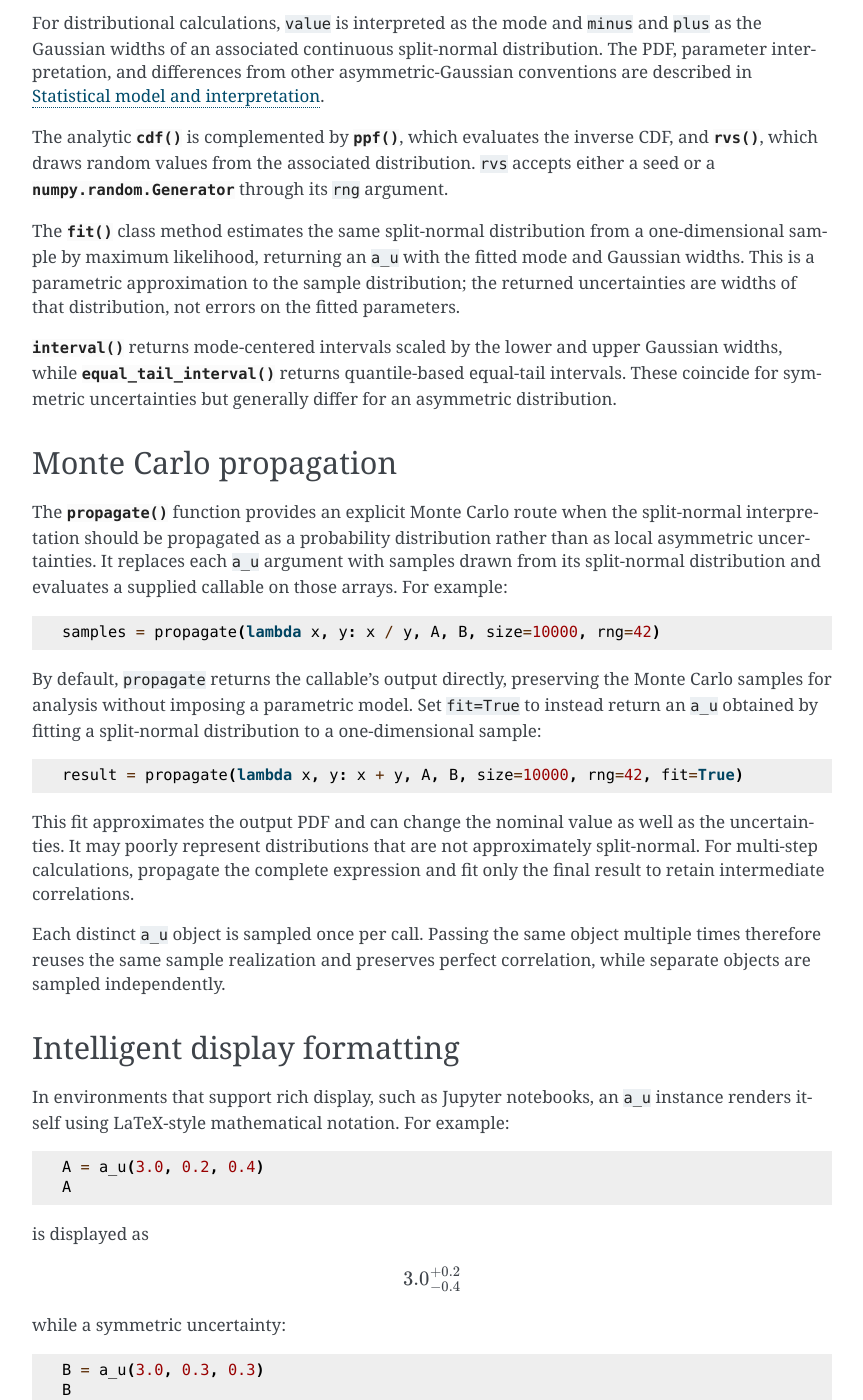
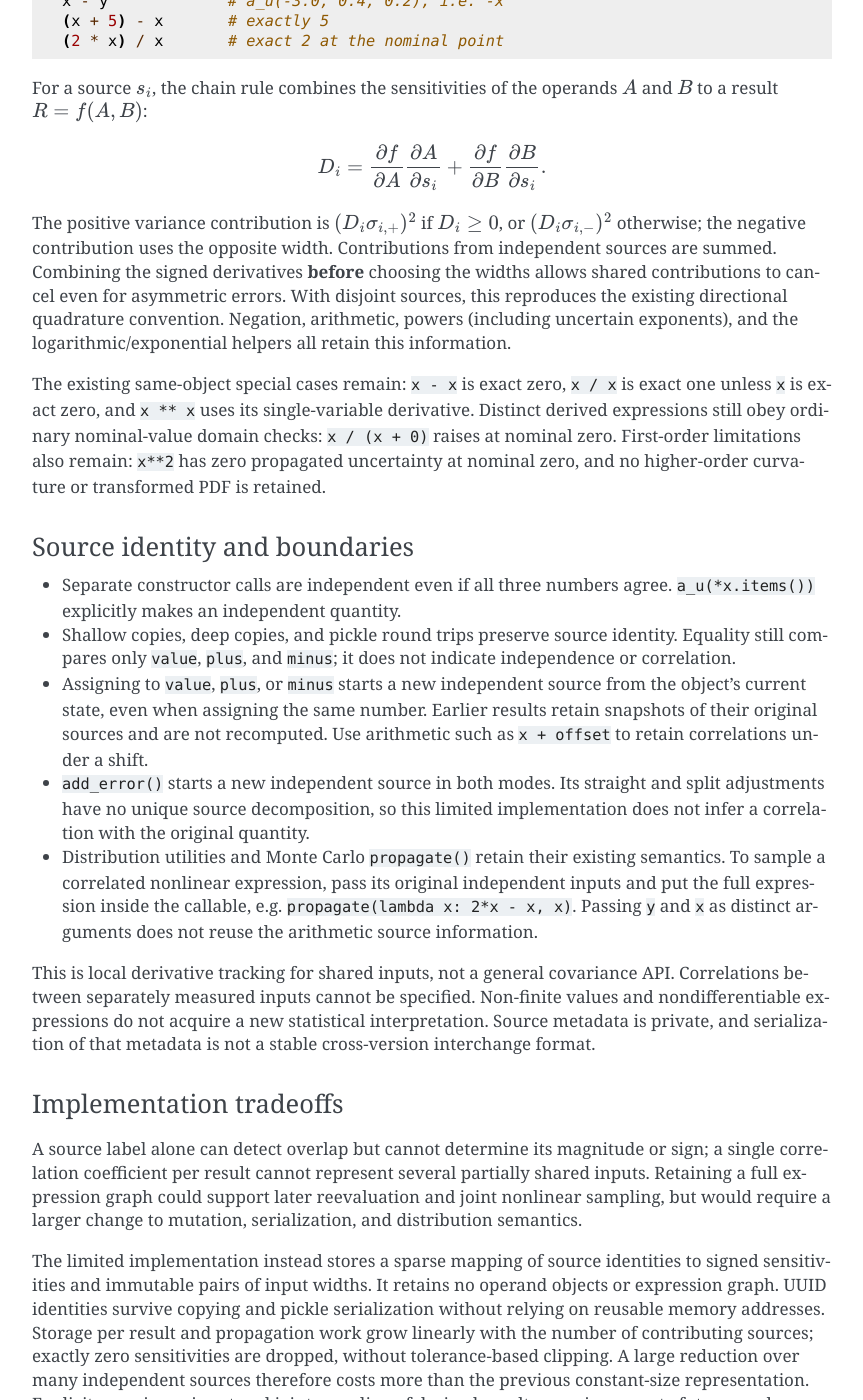
Before and after one commit to cgobat/asymmetric_uncertainty, a Sphinx documentation site: the page built from docs/special_features.rst, in a window 1280 px wide and 1400 px high, scrolled down 928 px. Shown: the whole window, without its empty margins (282-1145 px from the left). Built offline with Sphinx 7.4.7, drawn with Linux system fonts in a browser that asks for light colours; some of the changed text lies outside the part shown.

Commit message:
Document new/added correlation handling features

```diff
--- a/docs/special_features.rst
+++ b/docs/special_features.rst
@@ -40,11 +40,89 @@ or nonlinear transformation of a probability density. The statistical model
 associated with an ``a_u`` value, and the distinction between local uncertainty
 propagation and PDF propagation, are discussed in :doc:`theory`.
 
-The package recognizes the obvious fully correlated cases ``x + x``, ``x - x``,
-``x * x``, ``x / x``, and ``x ** x`` when both operands are the same ``a_u``
-object. These reduce to ``2*x``, an exact zero, ``x**2``, an exact one (except
-exact zero divided by itself), and propagation through the single-variable
-function ``x**x``, respectively.
+Shared sources in derived quantities
+~~~~~~~~~~~~~~~~~~~~~~~~~~~~~~~~~~~~
+
+No correlation argument is needed when expressions share an input:
+
+.. code-block:: python
+
+   x = a_u(3, 0.2, 0.4)
+   y = 2 * x
+   y - x             # a_u(3.0, 0.2, 0.4), to within machine precision
+   x - y             # a_u(-3.0, 0.4, 0.2), i.e. -x
+   (x + 5) - x       # exactly 5
+   (2 * x) / x       # exact 2 at the nominal point
+
+For a source :math:`s_i`, the chain rule combines the sensitivities of the
+operands :math:`A` and :math:`B` to a result :math:`R=f(A,B)`:
+
+.. math::
+
+   D_i = \frac{\partial f}{\partial A}\frac{\partial A}{\partial s_i}
+       + \frac{\partial f}{\partial B}\frac{\partial B}{\partial s_i}.
+
+The positive variance contribution is :math:`(D_i\sigma_{i,+})^2` if
+:math:`D_i\ge0`, or :math:`(D_i\sigma_{i,-})^2` otherwise; the negative
+contribution uses the opposite width. Contributions from independent sources
+are summed. Combining the signed derivatives **before** choosing the widths
+allows shared contributions to cancel even for asymmetric errors. With disjoint
+sources, this reproduces the existing directional quadrature convention.
+Negation, arithmetic, powers (including uncertain exponents), and the
+logarithmic/exponential helpers all retain this information.
+
+The existing same-object special cases remain: ``x - x`` is exact zero,
+``x / x`` is exact one unless ``x`` is exact zero, and ``x ** x`` uses its
+single-variable derivative. Distinct derived expressions still obey ordinary
+nominal-value domain checks: ``x / (x + 0)`` raises at nominal zero. First-order
+limitations also remain: ``x**2`` has zero propagated uncertainty at nominal
+zero, and no higher-order curvature or transformed PDF is retained.
+
+Source identity and boundaries
+~~~~~~~~~~~~~~~~~~~~~~~~~~~~~~
+
+* Separate constructor calls are independent even if all three numbers agree.
+  ``a_u(*x.items())`` explicitly makes an independent quantity.
+* Shallow copies, deep copies, and pickle round trips preserve source identity.
+  Equality still compares only ``value``, ``plus``, and ``minus``; it does not
+  indicate independence or correlation.
+* Assigning to ``value``, ``plus``, or ``minus`` starts a new independent source
+  from the object's current state, even when assigning the same number. Earlier
+  results retain snapshots of their original sources and are not recomputed.
+  Use arithmetic such as ``x + offset`` to retain correlations under a shift.
+* ``add_error()`` starts a new independent source in both modes. Its straight
+  and split adjustments have no unique source decomposition, so this limited
+  implementation does not infer a correlation with the original quantity.
+* Distribution utilities and Monte Carlo ``propagate()`` retain their existing
+  semantics. To sample a correlated nonlinear expression, pass its original
+  independent inputs and put the full expression inside the callable, e.g.
+  ``propagate(lambda x: 2*x - x, x)``. Passing ``y`` and ``x`` as distinct
+  arguments does not reuse the arithmetic source information.
+
+This is local derivative tracking for shared inputs, not a general covariance
+API. Correlations between separately measured inputs cannot be specified.
+Non-finite values and nondifferentiable expressions do not acquire a new
+statistical interpretation. Source metadata is private, and serialization of
+that metadata is not a stable cross-version interchange format.
+
+Implementation tradeoffs
+~~~~~~~~~~~~~~~~~~~~~~~~
+
+A source label alone can detect overlap but cannot determine its magnitude or
+sign; a single correlation coefficient per result cannot represent several
+partially shared inputs. Retaining a full expression graph could support later
+reevaluation and joint nonlinear sampling, but would require a larger change to
+mutation, serialization, and distribution semantics.
+
+The limited implementation instead stores a sparse mapping of source identities
+to signed sensitivities and immutable pairs of input widths. It retains no
+operand objects or expression graph. UUID identities survive copying and pickle
+serialization without relying on reusable memory addresses. Storage per result
+and propagation work grow linearly with the number of contributing sources;
+exactly zero sensitivities are dropped, without tolerance-based clipping. A
+large reduction over many independent sources therefore costs more than the
+previous constant-size representation. Explicit covariance input and joint
+sampling of derived results remain separate future work.
 
 Distribution utilities
 ----------------------
```
